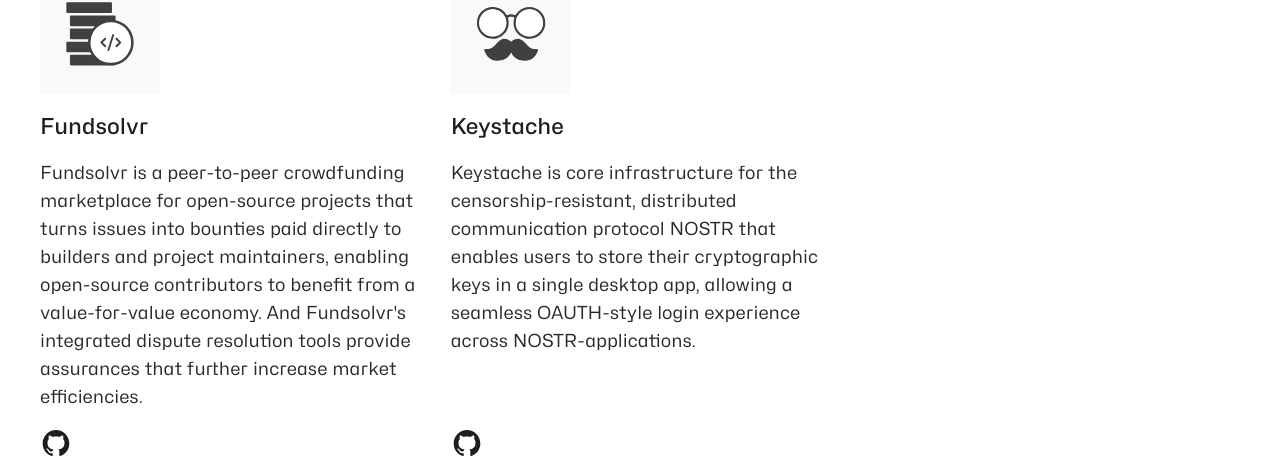
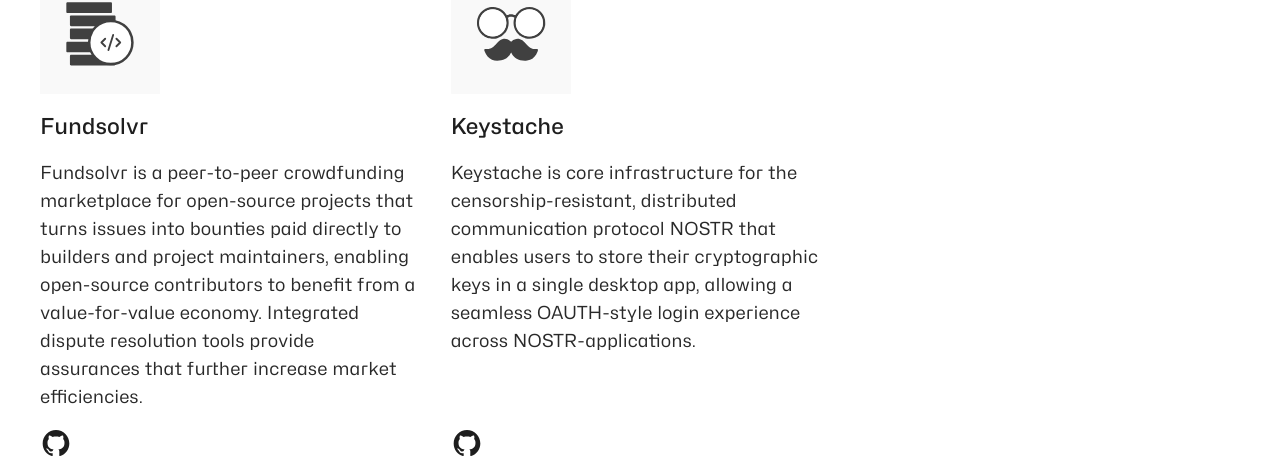
Before and after one commit to Open-Source-Justice-Foundation/Open-Source-Justice-Foundation.github.io, a Next.js app: page / in a window 1280 px wide. Shown: the part 1746-2207 px from the top of the page. Built offline with nearby package versions, Linux system fonts and the light colour scheme.

Commit message:
Update Projects.tsx
copy editing

```diff
--- a/src/components/Projects/Projects.tsx
+++ b/src/components/Projects/Projects.tsx
@@ -17,8 +17,7 @@
             Fundsolvr is a peer-to-peer crowdfunding marketplace for open-source
             projects that turns issues into bounties paid directly to builders
             and project maintainers, enabling open-source contributors to
-            benefit from a value-for-value economy. And Fundsolvr{"'"}s
-            integrated dispute resolution tools provide assurances that further
+            benefit from a value-for-value economy. Integrated dispute resolution tools provide assurances that further
             increase market efficiencies.
           </p>
           <div className="flex flex-row gap-4">
```
